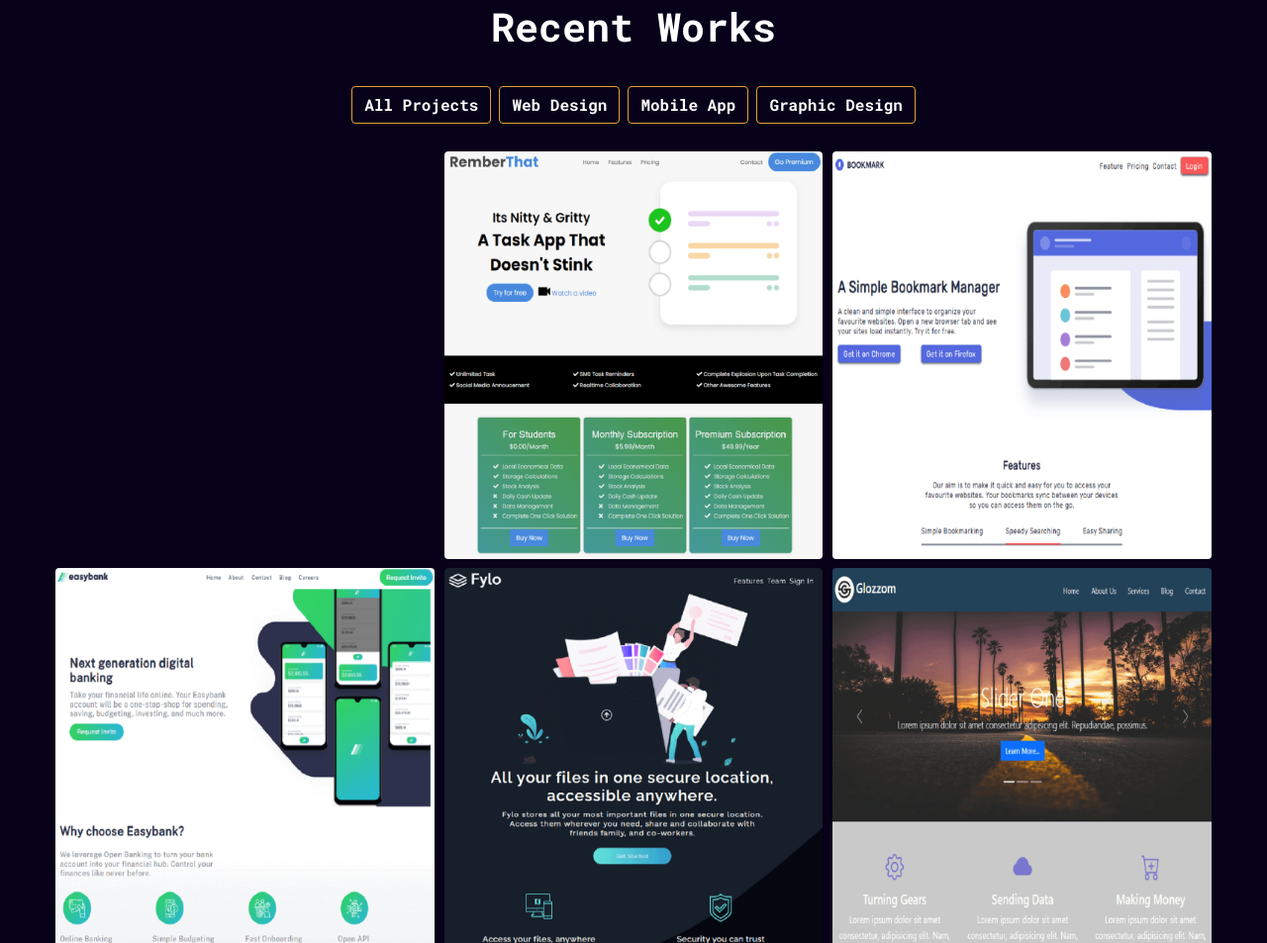
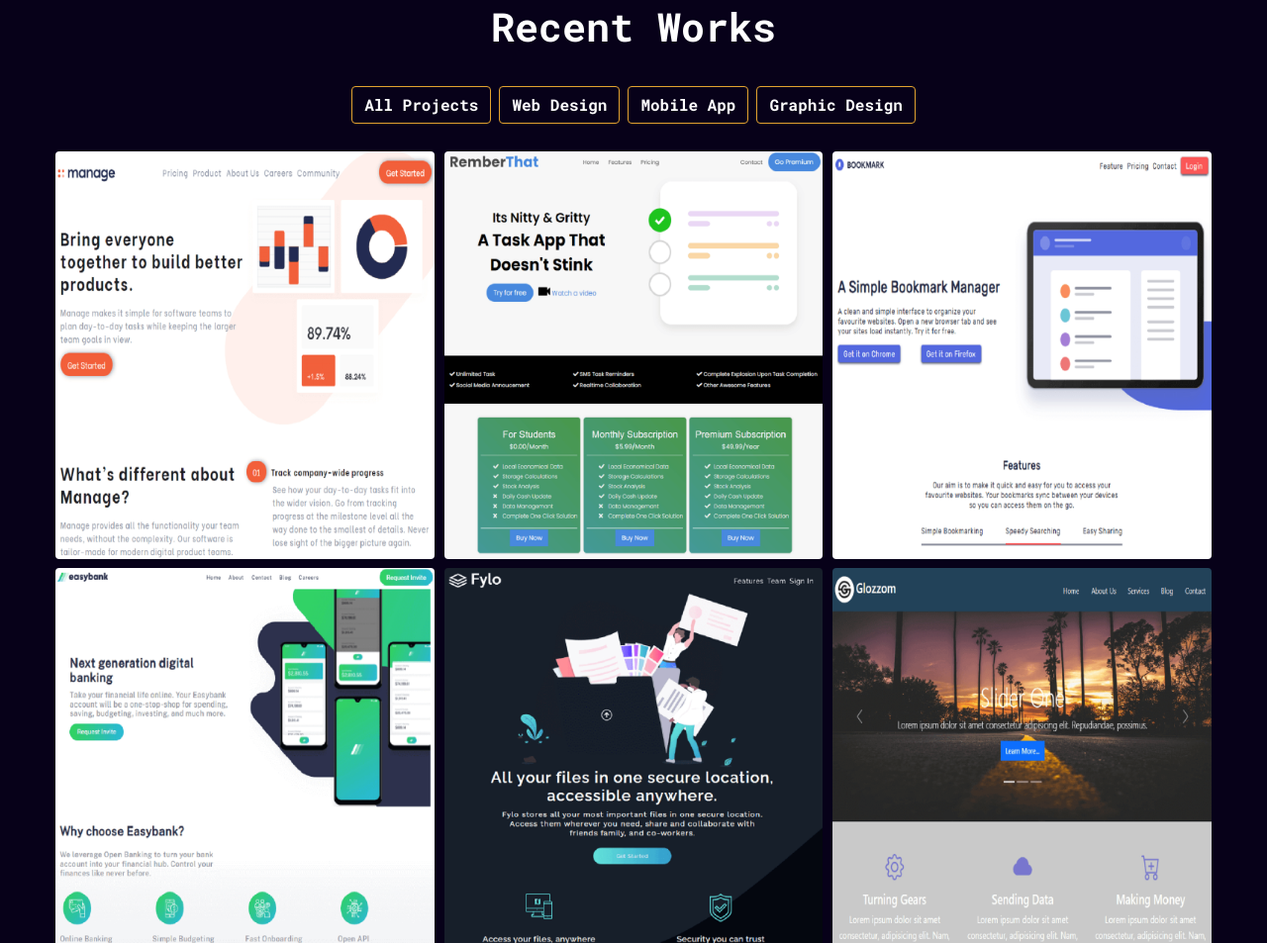
Before and after one commit to shagor-coder/html-portfolio, a website: page index.html in a window 1280 px wide. Shown: the part 3136-4089 px from the top of the page at 99% size. Drawn offline with nearby package versions, Linux system fonts and the light colour scheme; the site is published under a folder, as on GitHub Pages, so addresses that start at the root find nothing.

Commit message:
Fully Completed

```diff
--- a/index.html
+++ b/index.html
@@ -574,7 +574,7 @@
 
             <div class="row my-4 portfolio-grid g-0">
                 <a target="_blank" href="https://shagor-coder.github.io/manage-landing-page" class="">
-                    <img src="/src/img/thumb (1).png" alt="" class="portfolio-img img-fluid rounded">
+                    <img src="./src/img/thumb (1).png" alt="" class="portfolio-img img-fluid rounded">
                 </a>
                 <a target="_blank" href="https://shagor-coder.github.io/task-app" class="">
                     <img src="./src/img/thumb (2).png" alt="" class="portfolio-img img-fluid rounded">
```
